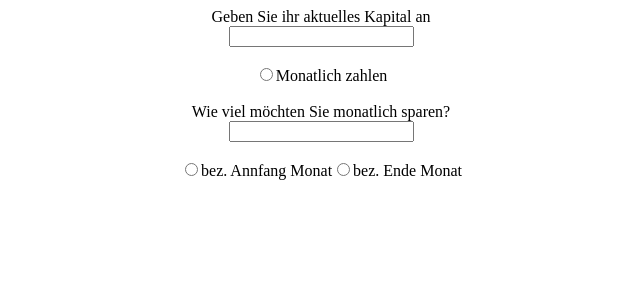
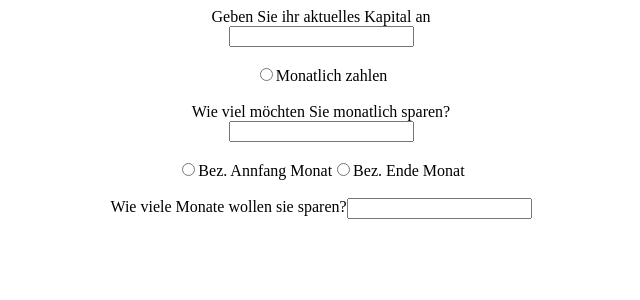
Before and after one commit to y4nisb/Pensionsrechner, a React (Create React App) app in the folder client/: page / in a window 1280 px wide. Shown: the top 300 px of the page, without its empty margins (319-959 px from the left). Built offline with nearby package versions, Linux system fonts and the light colour scheme.

Commit message:
Task Board Item 5 erfüllt
Nach Besprechung mit Product Owner, Input Feld wie viele Monate man sparen will hinzugefügt.

```diff
--- a/client/src/App.css
+++ b/client/src/App.css
@@ -26,7 +26,7 @@
   height: 20px;
 }
 
-.radioMonatBezahlung {
+.monatBezahlung {
   display: flex;
   flex-direction: row;
   justify-content: center;
--- a/client/src/App.js
+++ b/client/src/App.js
@@ -24,16 +24,23 @@ function App() {
 
       <br></br>
 
-      <div className="radioMonatBezahlung">
+      <div className="monatBezahlung">
         <div className="radio2">
           <input type="radio" name="bezAnfMonat" value="bezAnfMonat" />
-          <label>bez. Annfang Monat</label>
+          <label>Bez. Annfang Monat</label>
         </div>
 
         <div className="radio3">
           <input type="radio" name="bezEndMonat" value="bezEndMonat" />
-          <label>bez. Ende Monat</label>
+          <label>Bez. Ende Monat</label>
         </div>
+      </div>
+
+      <br></br>
+
+      <div className="monatBezahlung">
+        <label> Wie viele Monate wollen sie sparen? </label>
+        <input type="number" />
       </div>
     </div>
   );
```
